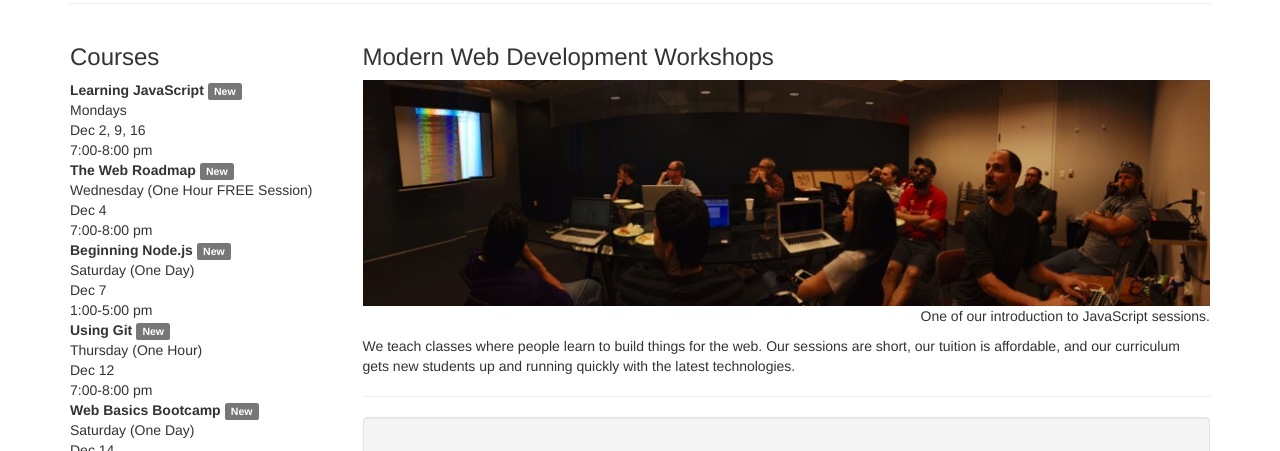
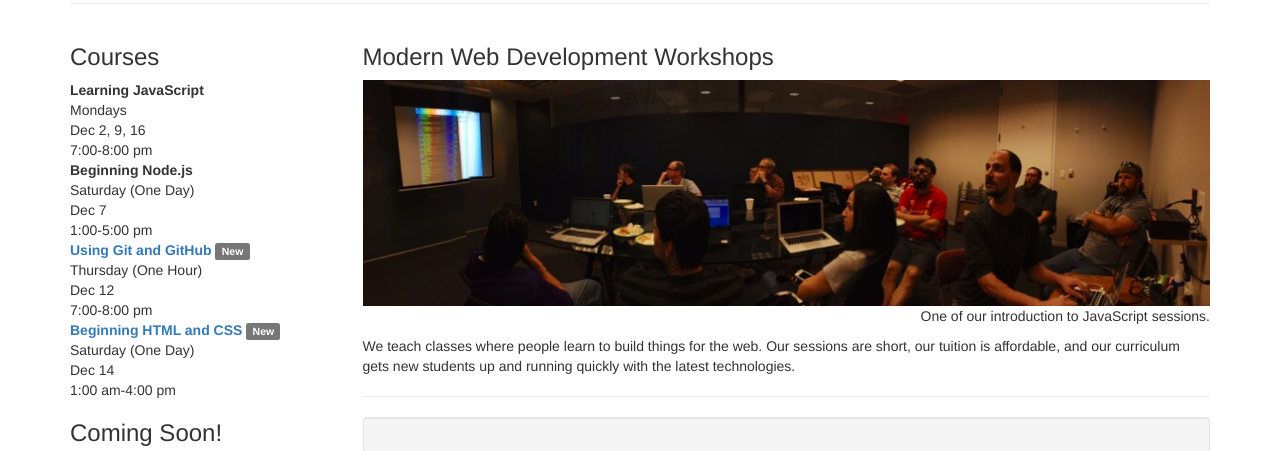
Before and after one commit to HotSauceJS/HotSauceJS.github.io, a plain HTML site: page index.html in a window 1280 px wide. Shown: the part 96-547 px from the top of the page. Drawn offline with nearby package versions, Linux system fonts and the light colour scheme.

Commit message:
Fixed #4 and #15
Added links to tito.io pages and Hello bar for online NodeJS classes.
Also, deleted expired classes.

```diff
--- a/index.html
+++ b/index.html
@@ -23,40 +23,33 @@
         <div class="col-md-3">
           <h3>Courses</h3>
           <dl>
-            <dt>Learning JavaScript <span class="label label-default">New</span></dt>
+            <dt>Learning JavaScript</dt>
             <dd>Mondays<br/>
                 Dec 2, 9, 16</br>
                 7:00-8:00 pm<br/>
             </dd>
-            <dt>The Web Roadmap <span class="label label-default">New</span></dt>
-            <dd>Wednesday (One Hour FREE Session)<br/>
-                Dec 4</br>
-                7:00-8:00 pm<br/>
-            </dd>
-            <dt>Beginning Node.js <span class="label label-default">New</span></dt>
+            <dt>Beginning Node.js</dt>
             <dd>Saturday (One Day)<br/>
                 Dec 7</br>
                 1:00-5:00 pm<br/>
             </dd>
-            <dt>Using Git <span class="label label-default">New</span></dt>
+            <dt><a href="https://tito.io/hotsaucejs/git-github">Using Git and GitHub</a> <span class="label label-default">New</span></dt>
             <dd>Thursday (One Hour)<br/>
                 Dec 12</br>
                 7:00-8:00 pm<br/>
             </dd>
-            <dt>Web Basics Bootcamp <span class="label label-default">New</span></dt>
+            <dt><a href="https://tito.io/hotsaucejs/beginning-html-css">Beginning HTML and CSS</a> <span class="label label-default">New</span></dt>
             <dd>Saturday (One Day)<br/>
                 Dec 14</br>
-                10:00 am-1:00 pm - HTML/CSS<br/>
-                2:00 pm - 5:00 pm - JavaScript<br/>
+                1:00 am-4:00 pm
             </dd>
           </dl>
-          <h3>Coming Soon</h3>
+          <h3>Coming Soon!</h3>
           <dl>
             <dt>Command Line Basics</dt>
             <dt>Heroku</dt>
             <dt>Firebase</dt>
             <dt>Angular</dt>
-            <dd>January</dd>
           </dl>
           <h3>Updates</h3>
             <dl>
@@ -106,5 +99,8 @@
       ga('send', 'pageview');
     </script>
 
+    <!-- Hello Bar -->
+    <script type="text/javascript" src="//s3.amazonaws.com/scripts.hellobar.com/cc471e2c3dbb9db4c37c96867790f90154eb371d.js"></script>
+
   </body>
 </html>
```
